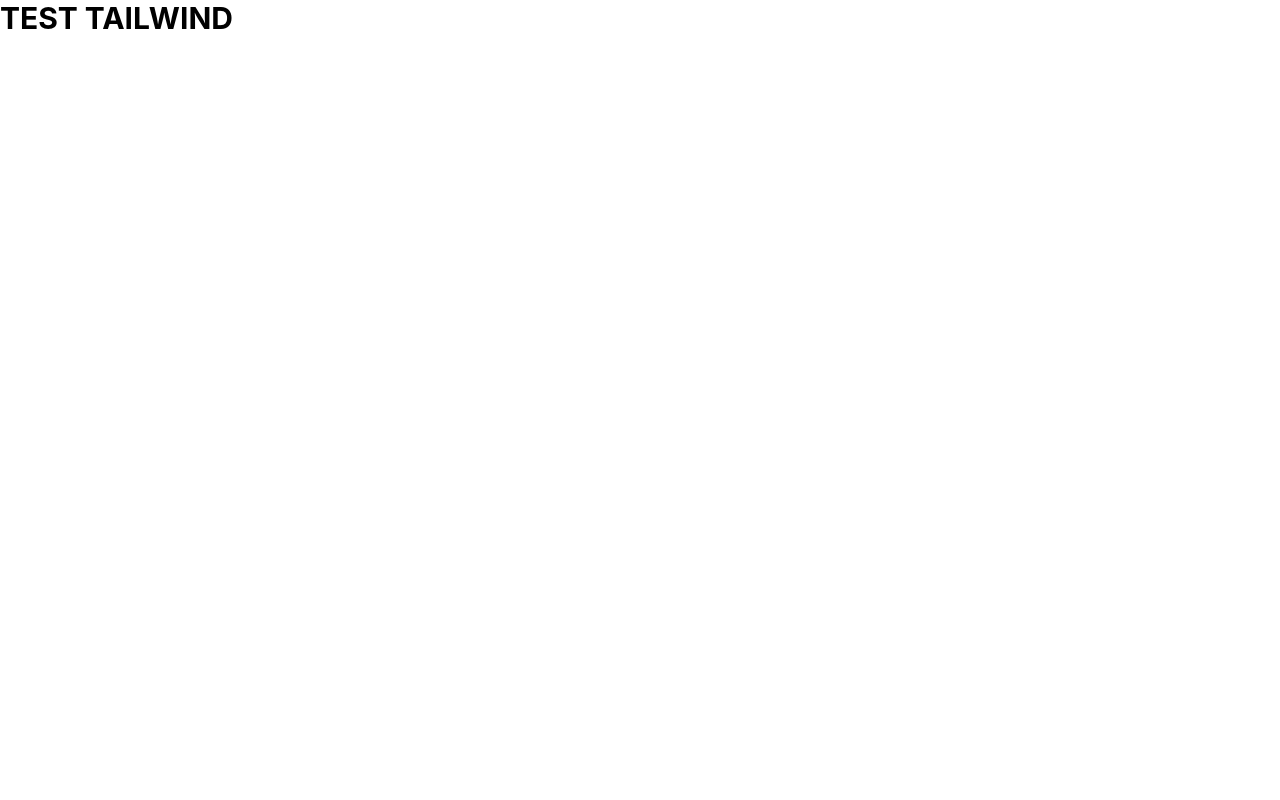
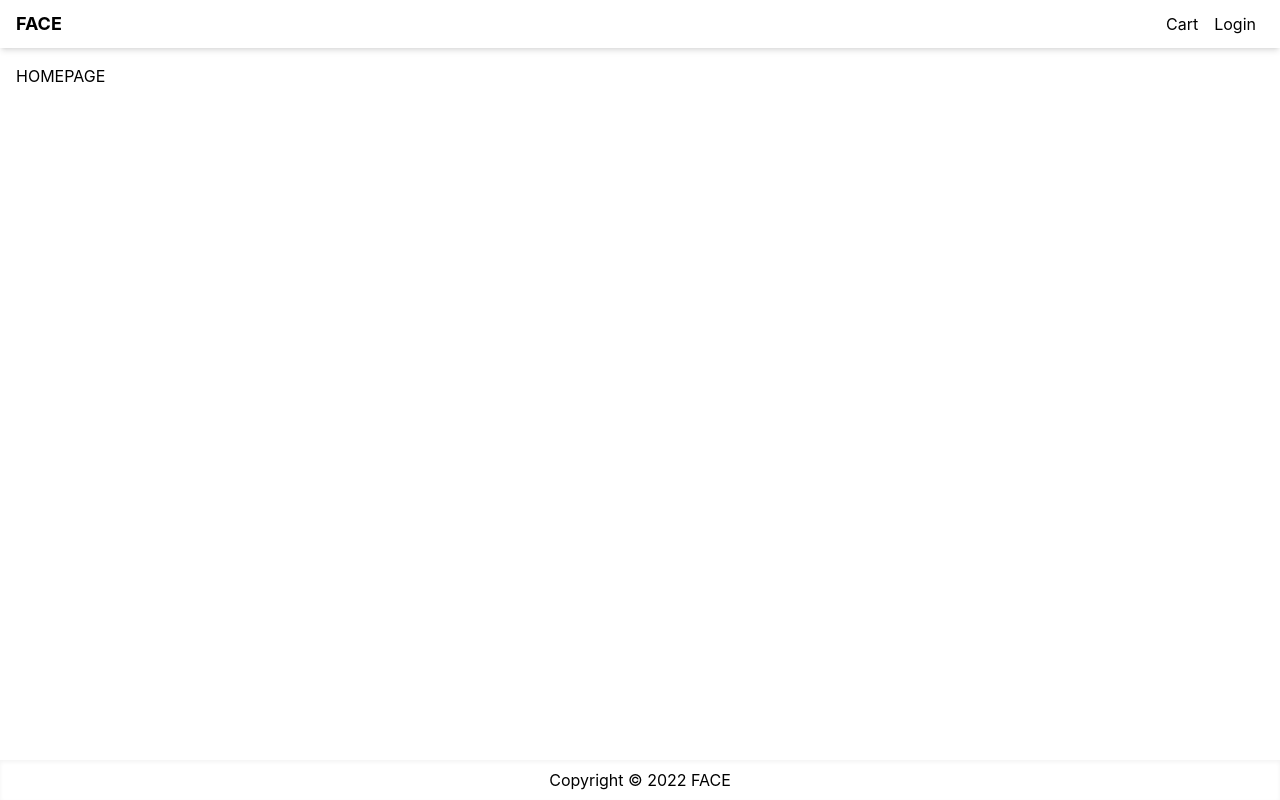
Before and after one commit to drgerishon/face, a Next.js app: page / in a window 1280 px wide. Built offline with nearby package versions, Linux system fonts and the light colour scheme.

Commit message:
creating compents

```diff
--- /dev/null
+++ b/components/Layout.js
@@ -0,0 +1,39 @@
+import React from 'react';
+import Head from 'next/head';
+import Link from 'next/link';
+
+const Layout = ({ title, children }) => {
+  return (
+    <>
+      <Head>
+        <title>{title ? title + '- fACE': 'FACE'}</title>
+        <meta name="description" content="Generated by create next app" />
+        <link rel="icon" href="/favicon.ico" />
+      </Head>
+
+      <div className='flex min-h-screen flex-col justify-between'>
+        <header>
+            <nav className='flex h-12 items-center px-4 justify-between shadow-md'>
+                <Link href="/">
+                    <a className='text-lg font-bold'>FACE</a>
+                </Link>
+                <div>
+                    <Link href="/cart">
+                        <a className='p-2'>Cart</a>
+                   </Link>
+                    <Link href="/login">
+                        <a className="p-2">Login</a>
+                    </Link>
+                </div>
+            </nav>
+        </header>
+        <main className='container m-auto mt-4 px-4'>{children}</main>
+        <footer className='flex h-10 justify-center items-center shadow-inner'>
+            <p>Copyright © 2022 FACE</p>
+        </footer>
+      </div>
+    </>
+  );
+};
+
+export default Layout;
--- a/pages/index.js
+++ b/pages/index.js
@@ -1,14 +1,5 @@
-import Head from 'next/head'
+import Layout from '../components/Layout';
 
 export default function Home() {
-  return (
-    <div className="">
-      <Head>
-        <title>Create Next App</title>
-        <meta name="description" content="Generated by create next app" />
-        <link rel="icon" href="/favicon.ico" />
-      </Head>
-      <h1 className='text-3xl uppercase font-bold'>Test tailwind</h1>
-    </div>
-  )
+  return <Layout title="Homepge">HOMEPAGE</Layout>;
 }
```
Also changed, not shown: .eslintrc.json.
